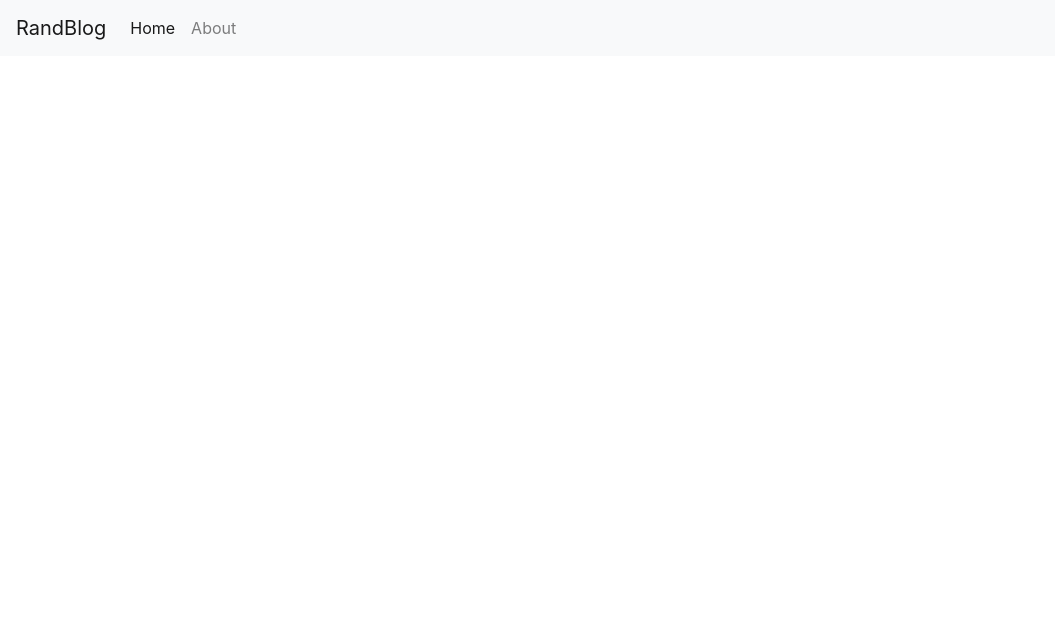
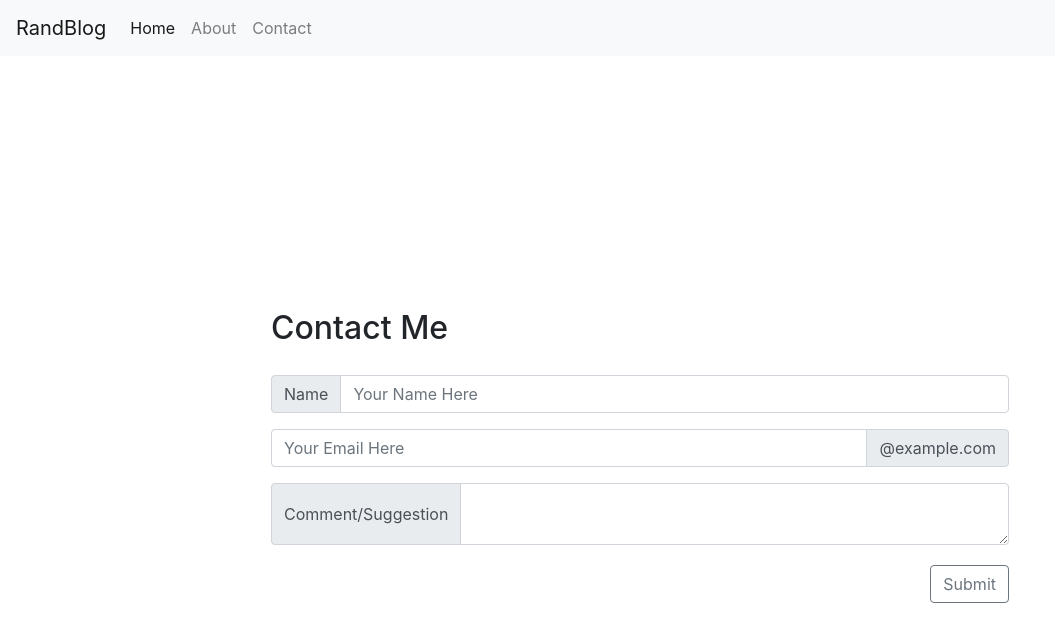
Before and after one commit to JimmyLemieux/RandBlog, an Angular app: page /contact in a window 1280 px wide. Before the commit this address led to /. Shown: the top 642 px of the page, without its empty margins (0-1055 px from the left). Built offline with nearby package versions, Linux system fonts and the light colour scheme.

Commit message:
Added contact page

```diff
--- a/src/app/about/about.component.css
+++ b/src/app/about/about.component.css
@@ -11,6 +11,7 @@
 .about-container {
     justify-content: center;
     align-items: center;
+    padding-top: 50px;
     margin: auto;
 }
 
--- a/src/app/about/about.component.html
+++ b/src/app/about/about.component.html
@@ -10,10 +10,6 @@
       <p>Lorem Ipsum is simply dummy text of the printing and typesetting industry. Lorem Ipsum has been the industry's standard dummy text ever since the 1500s, when an unknown printer took a galley of type and scrambled it to make a type specimen book. It has survived not only five centuries, but also the leap into electronic typesetting, remaining essentially unchanged. It was popularised in the 1960s with the release of Letraset sheets containing Lorem Ipsum passages, and more recently with desktop publishing software like Aldus PageMaker including versions of Lorem Ipsum.</p>
     </div>
     <hr class="my-4">
-    <div class="about-info">
-      <h2>Contact Me</h2>
-      <p>Lorem Ipsum is simply dummy text of the printing and typesetting industry. Lorem Ipsum has been the industry's standard dummy text ever since the 1500s, when an unknown printer took a galley of type and scrambled it to make a type specimen book. It has survived not only five centuries, but also the leap into electronic typesetting, remaining essentially unchanged. It was popularised in the 1960s with the release of Letraset sheets containing Lorem Ipsum passages, and more recently with desktop publishing software like Aldus PageMaker including versions of Lorem Ipsum.</p>
-    </div>
     <hr class="my-4">
   </div>
 </div>
--- a/src/app/app-routing.module.ts
+++ b/src/app/app-routing.module.ts
@@ -1,12 +1,13 @@
 import { NgModule } from '@angular/core';
 import { Routes, RouterModule } from '@angular/router';
 import { BlogEntryComponent } from './blog-entry/blog-entry.component';
-import { FeatsComponent } from './feats/feats.component';
 import { AboutComponent } from './about/about.component';
+import {ContactComponent} from './contact/contact.component';
 
 const routes: Routes = [
   {path: "", component: BlogEntryComponent},
   {path: "about", component: AboutComponent},
+  {path: "contact", component: ContactComponent}
 ];
 
 @NgModule({
--- a/src/app/app.component.html
+++ b/src/app/app.component.html
@@ -12,6 +12,9 @@
       <li class="nav-item">
         <a class="nav-link" routerLink="/about">About</a>
       </li>
+      <li class="nav-item">
+        <a class="nav-link" routerLink="/contact">Contact</a>
+      </li>
     </ul>
   </div>
 </nav>
--- a/src/app/app.module.ts
+++ b/src/app/app.module.ts
@@ -6,16 +6,16 @@ import { AppRoutingModule } from './app-routing.module';
 import { AppComponent } from './app.component';
 import { BlogEntryComponent } from './blog-entry/blog-entry.component';
 import { AboutComponent } from './about/about.component';
-import { FeatsComponent } from './feats/feats.component';
 import { PostComponent } from './blog-entry/post/post.component';
+import { ContactComponent } from './contact/contact.component';
 
 @NgModule({
   declarations: [
     AppComponent,
     BlogEntryComponent,
     AboutComponent,
-    FeatsComponent,
-    PostComponent
+    PostComponent,
+    ContactComponent
   ],
   imports: [
     BrowserModule,
--- /dev/null
+++ b/src/app/contact/contact.component.css
@@ -0,0 +1,11 @@
+.container {
+    display: flex;
+    flex: 1;
+    height: 100%;
+    width: 60%;
+}
+
+.contact-form {
+    margin: auto;
+    width: 100%;
+}
--- /dev/null
+++ b/src/app/contact/contact.component.html
@@ -0,0 +1,25 @@
+<div class="container">
+  <div class="contact-form">
+    <h2 style="padding-bottom: 20px">Contact Me</h2>
+    <div class="input-group mb-3">
+      <div class="input-group-prepend">
+        <span class="input-group-text" id="basic-addon1">Name</span>
+      </div>
+      <input type="text" class="form-control" placeholder="Your Name Here" aria-label="Username" aria-describedby="basic-addon1">
+    </div>
+
+    <div class="input-group mb-3">
+      <input type="text" class="form-control" placeholder="Your Email Here" aria-label="Recipient's username" aria-describedby="basic-addon2">
+      <div class="input-group-append">
+        <span class="input-group-text" id="basic-addon2">@example.com</span>
+      </div>
+    </div>
+    <div class="input-group">
+      <div class="input-group-prepend">
+        <span class="input-group-text">Comment/Suggestion</span>
+      </div>
+      <textarea class="form-control" aria-label="With textarea"></textarea>
+    </div>
+    <span style="float:right; padding-top: 20px;"><button type="button" class="btn btn-outline-secondary">Submit</button></span>
+  </div>
+</div>
--- /dev/null
+++ b/src/app/contact/contact.component.ts
@@ -0,0 +1,15 @@
+import { Component, OnInit } from '@angular/core';
+
+@Component({
+  selector: 'app-contact',
+  templateUrl: './contact.component.html',
+  styleUrls: ['./contact.component.css']
+})
+export class ContactComponent implements OnInit {
+
+  constructor() { }
+
+  ngOnInit() {
+  }
+
+}
--- a/src/app/feats/feats.component.html
+++ /dev/null
@@ -1,3 +0,0 @@
-<p>
-  feats works!
-</p>
--- a/src/app/feats/feats.component.ts
+++ /dev/null
@@ -1,15 +0,0 @@
-import { Component, OnInit } from '@angular/core';
-
-@Component({
-  selector: 'app-feats',
-  templateUrl: './feats.component.html',
-  styleUrls: ['./feats.component.css']
-})
-export class FeatsComponent implements OnInit {
-
-  constructor() { }
-
-  ngOnInit() {
-  }
-
-}
```
Also changed, not shown: src/app/feats/feats.component.css (deleted), 2 other files (tests, documents, lock files or other folders).
